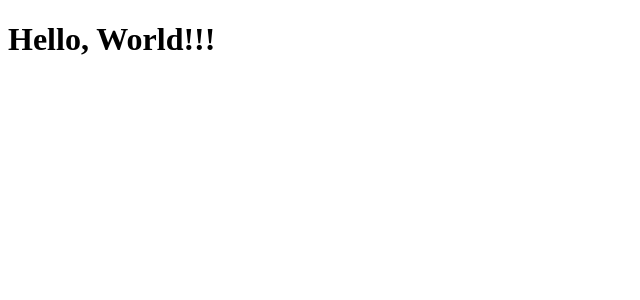
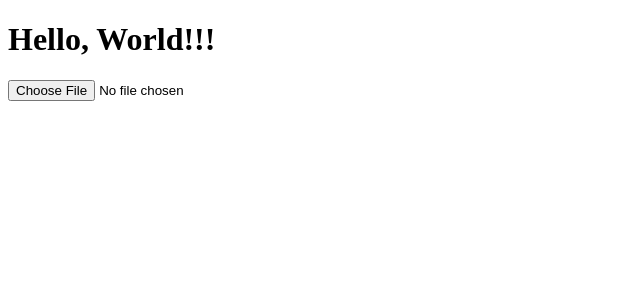
Before and after one commit to sschengyf/id-photo, a React app in the folder app/: page / in a window 1280 px wide. Shown: the top 300 px of the page, without its empty margins (0-640 px from the left). Built offline with nearby package versions, Linux system fonts and the light colour scheme.

Commit message:
feat(app): integrate app with image processor

```diff
--- a/app/package.json
+++ b/app/package.json
@@ -27,6 +27,7 @@
     "webpack-dev-server": "5.0.4"
   },
   "dependencies": {
+    "image-processor": "file:../libs/image-processor/pkg",
     "react": "18.2.0",
     "react-dom": "18.2.0"
   }
--- a/app/src/App.tsx
+++ b/app/src/App.tsx
@@ -1,7 +1,48 @@
-const App = () => (
-  <div>
-    <h1>Hello, World!!!</h1>
-  </div>
-);
+import { useState } from 'react';
+import { process_image } from 'image-processor';
+
+const App = () => {
+  const [imageUrl, setImageUrl] = useState('');
+
+  const handleImageUpload = (event: React.ChangeEvent<HTMLInputElement>) => {
+    const file = event.target.files?.[0];
+
+    if (file) {
+      const reader = new FileReader();
+      const fileType = file.type; // image/png
+
+      reader.onload = async (e) => {
+        const arrayBuffer = e.target?.result;
+        if (arrayBuffer && typeof arrayBuffer !== 'string') {
+          const uint8Array = new Uint8Array(arrayBuffer);
+
+          const processedData = process_image(
+            uint8Array,
+            fileType.replace('image/', '')
+          );
+
+          // Convert Vec<u8> to Uint8Array
+          const processedImgUint8Array = new Uint8Array(processedData);
+
+          // Create Blob from Uint8Array
+          const blob = new Blob([processedImgUint8Array], { type: fileType });
+
+          // Create object URL from Blob
+          setImageUrl(URL.createObjectURL(blob));
+        }
+      };
+
+      reader.readAsArrayBuffer(file);
+    }
+  };
+
+  return (
+    <>
+      <h1>Hello, World!!!</h1>
+      <input type="file" accept="image/*" onChange={handleImageUpload} />
+      {imageUrl && <img src={imageUrl} alt="Uploaded Image" />}
+    </>
+  );
+};
 
 export default App;
--- a/app/src/index.html
+++ b/app/src/index.html
@@ -4,7 +4,7 @@
     <meta charset="UTF-8" />
     <meta http-equiv="X-UA-Compatible" content="IE=edge" />
     <meta name="viewport" content="width=device-width, initial-scale=1.0" />
-    <title>React</title>
+    <title>Free ID Photo</title>
   </head>
   <body>
     <div id="root"></div>
--- a/app/webpack.config.js
+++ b/app/webpack.config.js
@@ -36,4 +36,7 @@ module.exports = {
       },
     ],
   },
+  experiments: {
+    asyncWebAssembly: true,
+  },
 };
```
Also changed, not shown: 2 other files (tests, documents, lock files or other folders).
